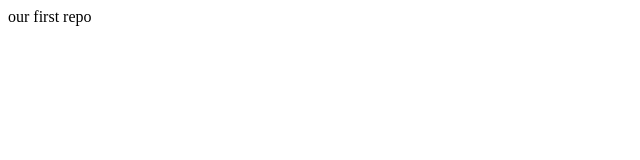
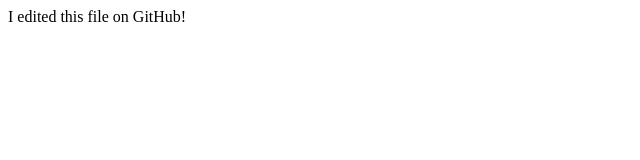
Before and after one commit to Bfatima25/git-course-repo, a website: page index.html in a window 1280 px wide. Shown: the whole page, without its empty margins (0-640 px from the left). Drawn offline with Linux system fonts and the light colour scheme.

Commit message:
edited on GitHub

```diff
--- a/index.html
+++ b/index.html
@@ -3,6 +3,6 @@
 <head>
 </head>
 <body>
-  our first repo
+  I edited this file on GitHub!
 </body>
 </html>
```
